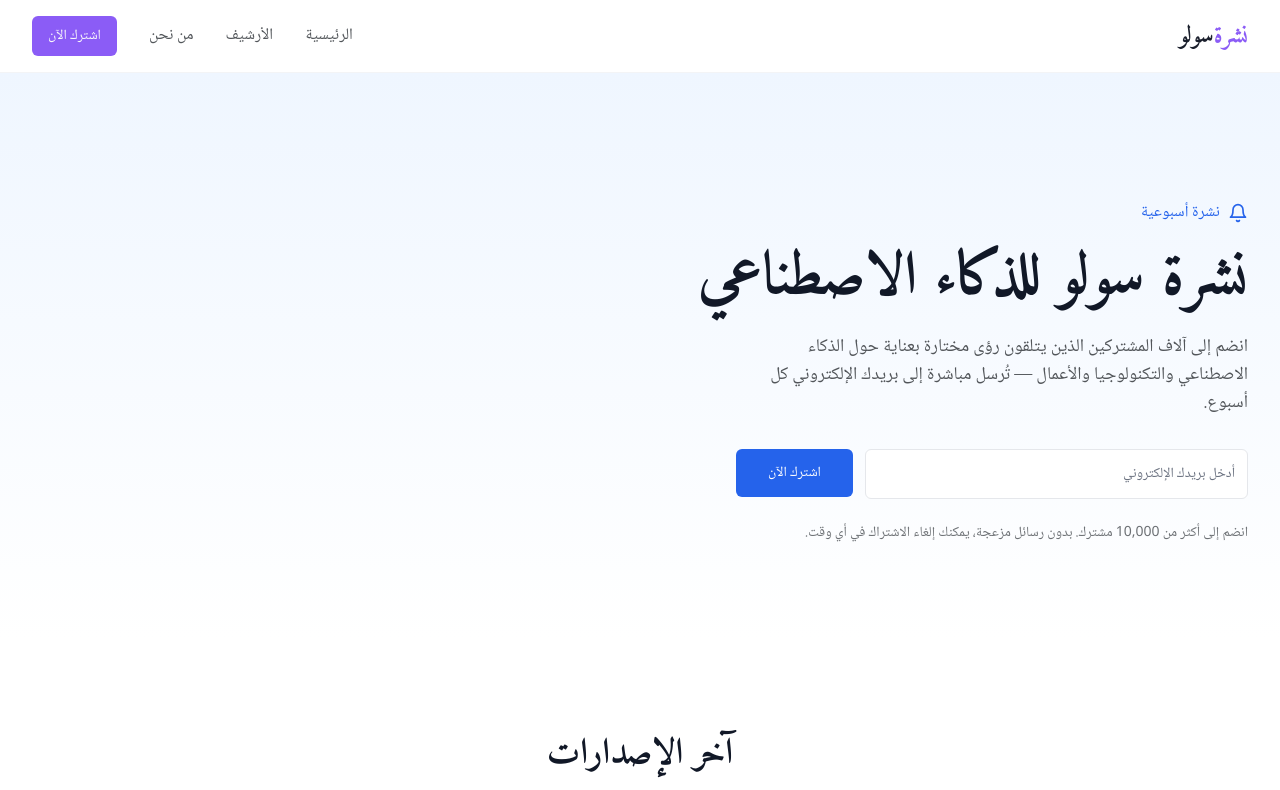
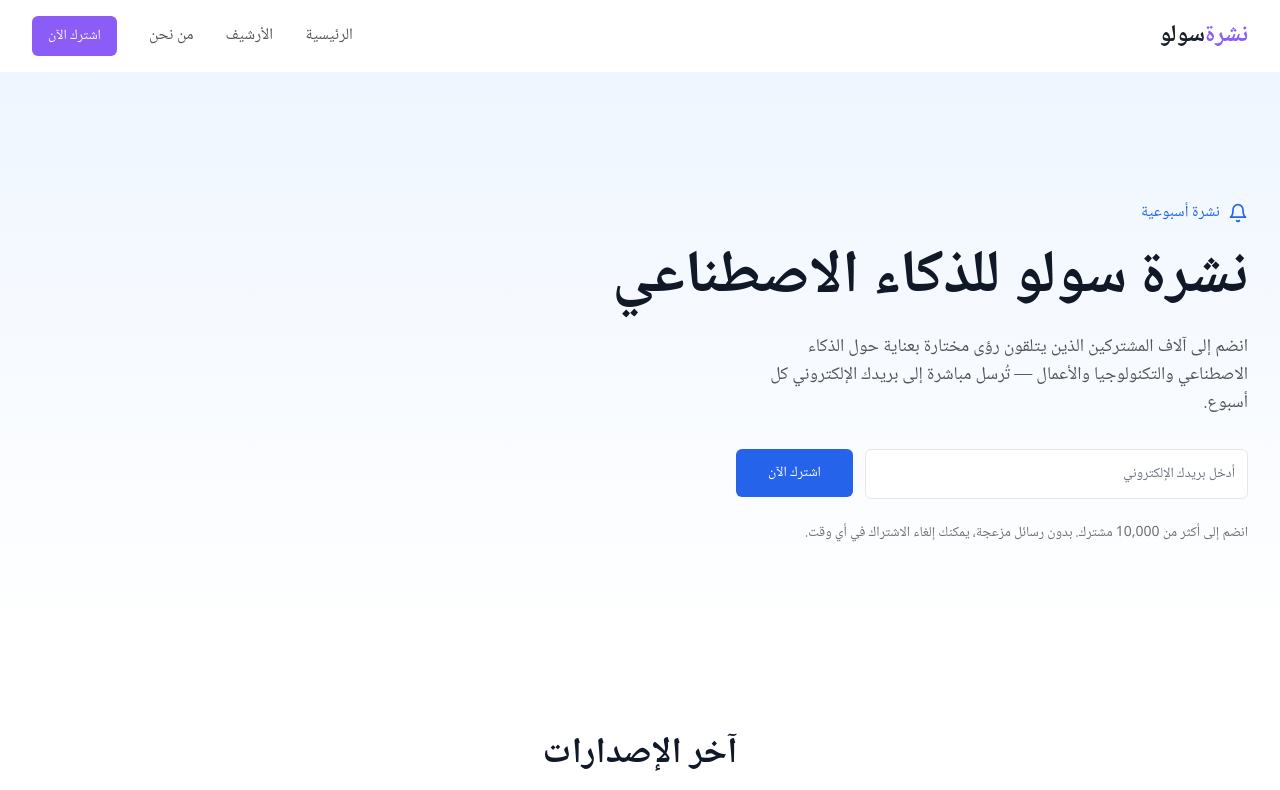
Before and after one commit to aljumeri/newsy-paper-trail, a React (Vite) app: page / in a window 1280 px wide. Shown: the top 790 px of the page. Built offline with nearby package versions, Linux system fonts and the light colour scheme; a web font is replaced by a local one.

Commit message:
Fix: Apply Noto Naskh Arabic font to titles
Ensures titles and subtitles use the Noto Naskh Arabic font and maintain bold styling.

```diff
--- a/src/index.css
+++ b/src/index.css
@@ -1,3 +1,4 @@
+
 
 @import url('https://fonts.googleapis.com/css2?family=Inter:wght@300;400;500;600;700&family=Playfair+Display:ital,wght@0,400;0,500;0,600;0,700;1,400;1,500&display=swap');
 @import url('https://fonts.googleapis.com/css2?family=Noto+Naskh+Arabic:wght@400;500;600;700&family=Amiri:ital,wght@0,400;0,700;1,400;1,700&display=swap');
@@ -90,7 +91,8 @@
   }
 
   h1, h2, h3, h4, h5 {
-    font-family: 'Amiri', serif;
+    font-family: 'Noto Naskh Arabic', serif;
+    font-weight: 700;
   }
 }
 
--- a/tailwind.config.ts
+++ b/tailwind.config.ts
@@ -21,7 +21,8 @@ export default {
 		extend: {
 			fontFamily: {
 				sans: ['Noto Naskh Arabic', 'serif'],
-				serif: ['Amiri', 'serif'],
+				serif: ['Noto Naskh Arabic', 'serif'],
+				heading: ['Noto Naskh Arabic', 'serif'],
 			},
 			colors: {
 				border: 'hsl(var(--border))',
```
